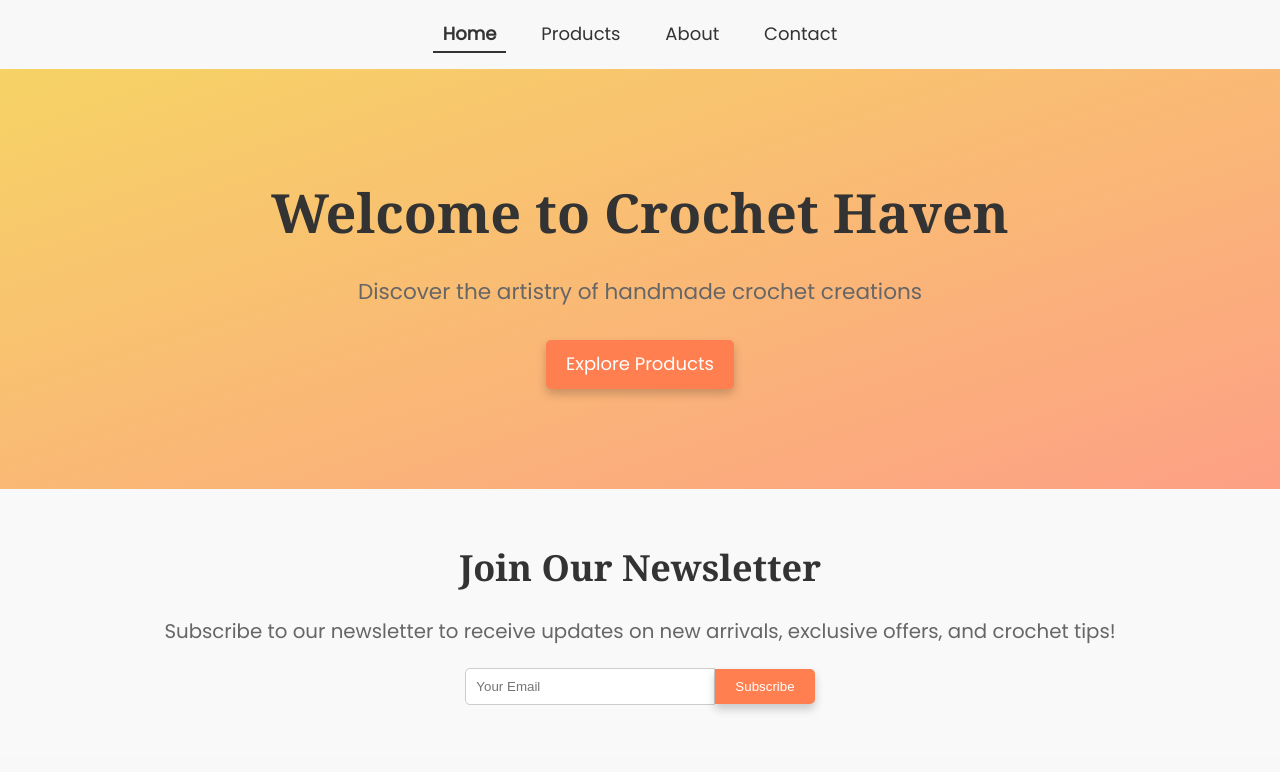
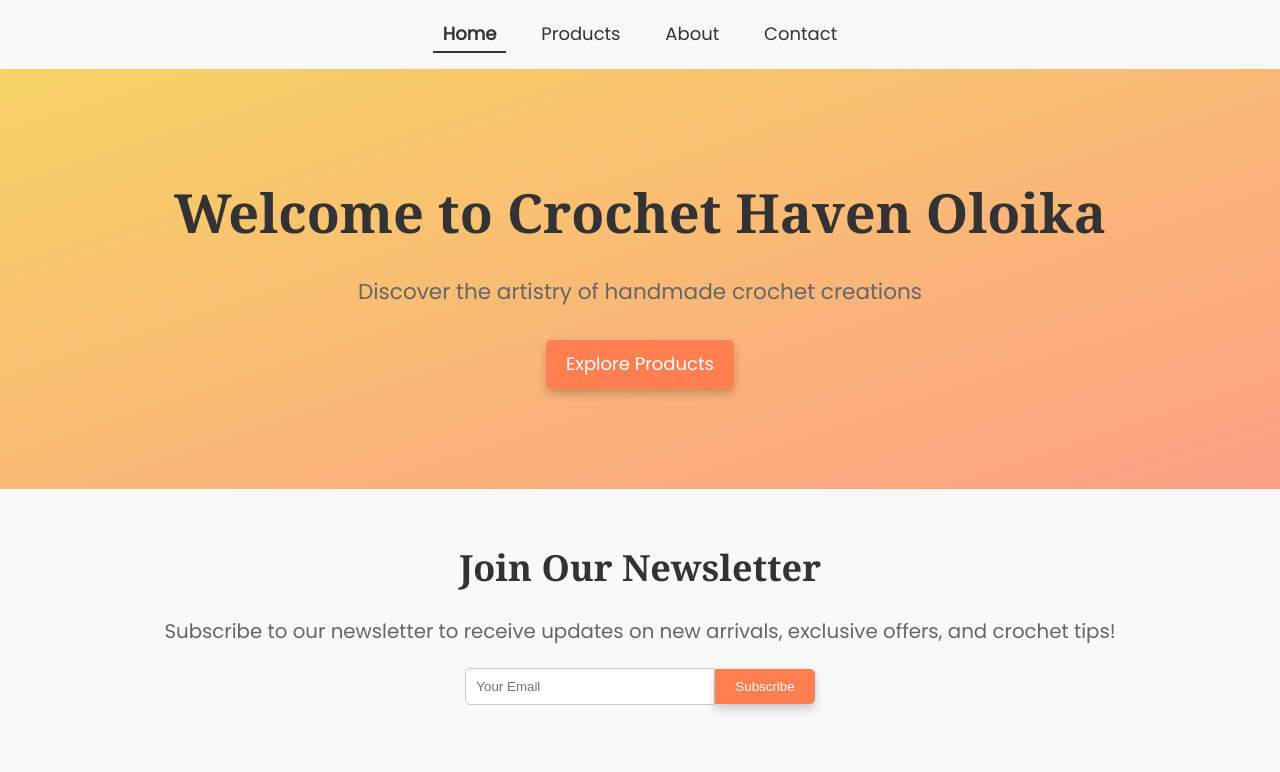
Before and after one commit to new-user3/crochet-items.com, a plain HTML site: page index.html in a window 1280 px wide. Shown: the top 772 px of the page. Drawn offline with Linux system fonts and the light colour scheme.

Commit message:
Update index.html

```diff
--- a/index.html
+++ b/index.html
@@ -20,7 +20,7 @@
   </header>
   <main>
     <section class="hero">
-      <h1 class="font-effect-neon">Welcome to Crochet Haven</h1>
+      <h1 class="font-effect-neon">Welcome to Crochet Haven Oloika</h1>
       <p>Discover the artistry of handmade crochet creations</p>
       <a href="products.html" class="btn">Explore Products</a>
     </section>
```
